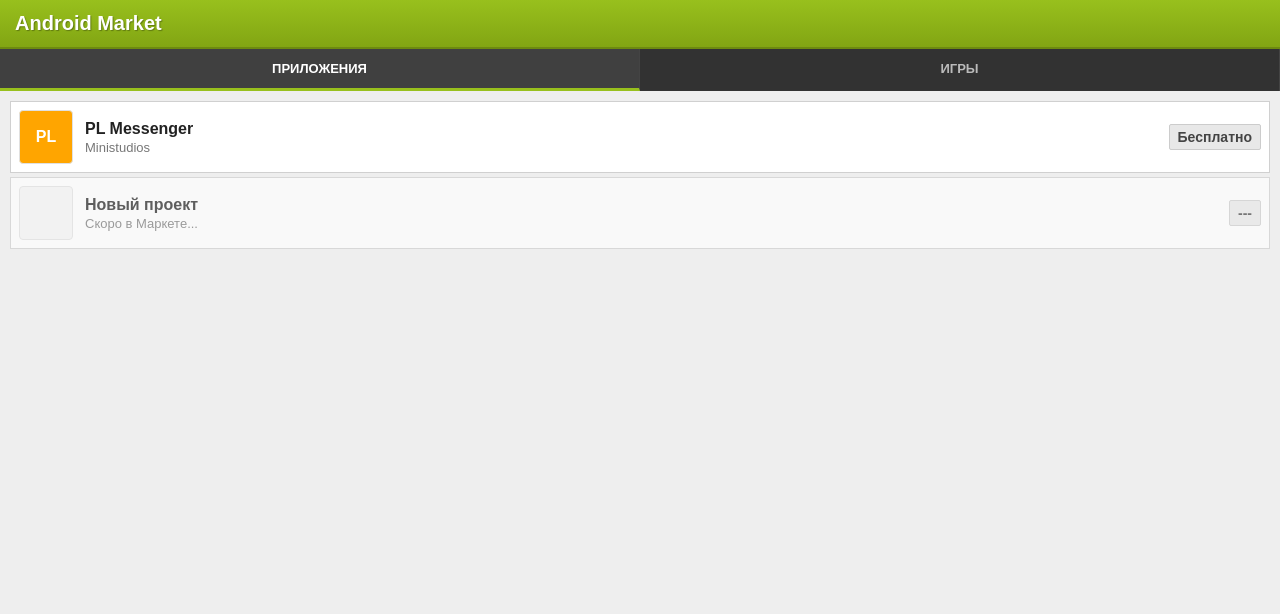
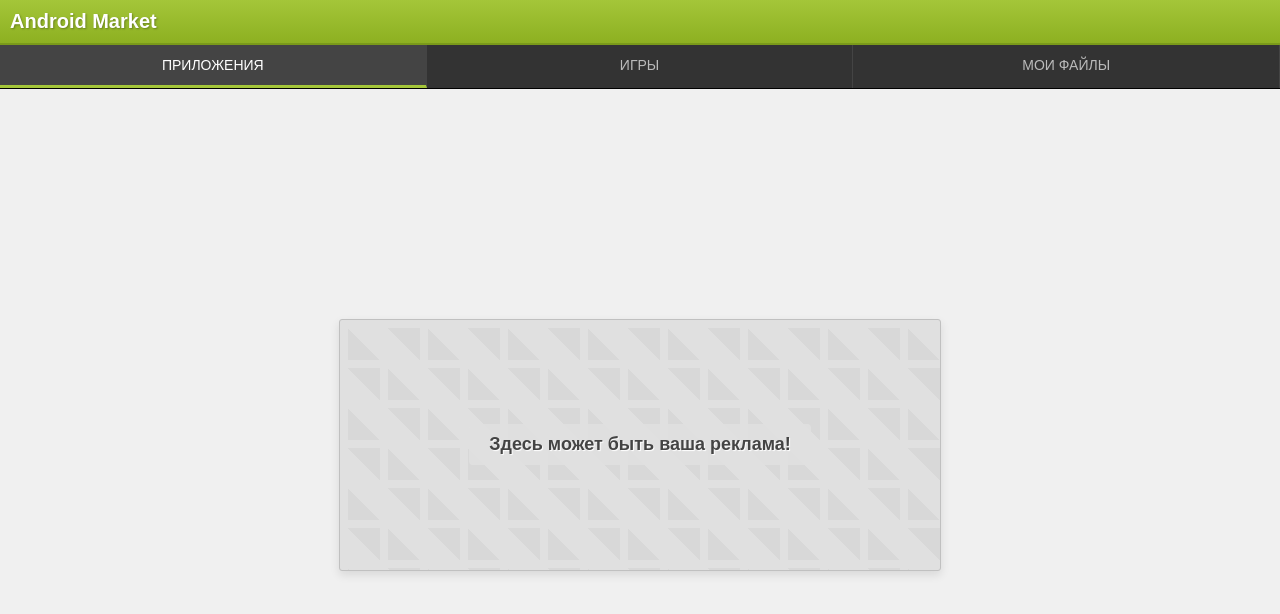
Before and after one commit to nedohaker95-bot/ministudios.github.io, a plain HTML site: page index.html in a window 1280 px wide. Drawn offline with Linux system fonts and the light colour scheme.

Commit message:
Update index.html

```diff
--- a/index.html
+++ b/index.html
@@ -3,36 +3,43 @@
 <head>
     <meta charset="UTF-8">
     <meta name="viewport" content="width=device-width, initial-scale=1.0">
-    <title>Android Market</title>
+    <title>Android Market 2012</title>
     <style>
-        /* Ретро-стиль Android Market 2.3.6 */
+        /* Стиль в духе 2012 года */
         body {
-            background-color: #eeeeee;
+            background-color: #f0f0f0;
             font-family: Arial, sans-serif;
             margin: 0;
             padding: 0;
+            height: 100vh;
+            display: flex;
+            flex-direction: column;
         }
 
-        /* Верхняя плашка */
+        /* Верхняя зеленая панель */
         header {
-            background: linear-gradient(to bottom, #98c01d 0%, #82a513 100%);
+            background: linear-gradient(to bottom, #a4c639, #8db021);
             color: white;
-            padding: 12px 15px;
+            padding: 10px;
             display: flex;
             align-items: center;
-            border-bottom: 2px solid #6d8a10;
+            border-bottom: 2px solid #7a9a1a;
+            box-shadow: 0 2px 5px rgba(0,0,0,0.1);
+            flex-shrink: 0;
         }
 
-        .logo-text {
+        .market-logo {
+            font-weight: bold;
             font-size: 20px;
-            font-weight: bold;
-            text-shadow: 1px 1px 1px rgba(0,0,0,0.3);
+            text-shadow: 1px 1px 2px rgba(0,0,0,0.3);
         }
 
-        /* Навигация */
+        /* Тёмная панель вкладок */
         nav {
-            background: #323232;
+            background: #333;
             display: flex;
+            border-bottom: 1px solid #000;
+            flex-shrink: 0;
         }
 
         nav div {
@@ -40,97 +47,73 @@
             text-align: center;
             padding: 12px 0;
             color: #bbbbbb;
-            font-size: 13px;
-            font-weight: bold;
+            font-size: 14px;
             text-transform: uppercase;
+            border-right: 1px solid #444;
             cursor: pointer;
-            border-right: 1px solid #444;
         }
 
         nav div.active {
             color: white;
-            background: #404040;
-            border-bottom: 3px solid #98c01d;
+            background: #444;
+            border-bottom: 3px solid #a4c639;
         }
 
-        /* Контент */
-        .app-list {
-            padding: 10px;
+        /* Центральная часть с рекламой */
+        .market-content {
+            flex-grow: 1;
+            display: flex;
+            justify-content: center;
+            align-items: center;
+            padding: 20px;
         }
 
-        .app-item {
-            background: white;
-            border: 1px solid #d0d0d0;
-            margin-bottom: 4px;
+        /* Рекламный баннер (Генерация картинки) */
+        .ad-banner {
+            width: 100%;
+            max-width: 600px;
+            height: 250px;
+            border: 1px solid #c0c0c0;
+            border-radius: 3px;
+            background-color: #e0e0e0;
+            background-image:
+                linear-gradient(to right, #e0e0e0 10%, transparent 10%, transparent 50%, #e0e0e0 50%, #e0e0e0 60%, transparent 60%, transparent 100%),
+                linear-gradient(to bottom, #e0e0e0 10%, transparent 10%, transparent 50%, #e0e0e0 50%, #e0e0e0 60%, transparent 60%, transparent 100%),
+                linear-gradient(45deg, #e0e0e0 25%, #d8d8d8 25%, #d8d8d8 50%, #e0e0e0 50%, #e0e0e0 75%, #d8d8d8 75%, #d8d8d8 100%);
+            background-size: 80px 80px;
             display: flex;
-            padding: 8px;
+            justify-content: center;
             align-items: center;
+            color: #444;
+            font-size: 18px;
+            font-weight: bold;
+            text-shadow: 1px 1px 1px white;
+            box-shadow: 0 4px 10px rgba(0,0,0,0.1);
         }
 
-        .app-icon {
-            width: 52px;
-            height: 52px;
-            background: #f5f5f5;
-            border: 1px solid #e0e0e0;
-            margin-right: 12px;
+        .ad-banner span {
+            background-color: rgba(224, 224, 224, 0.9);
+            padding: 10px 20px;
             border-radius: 4px;
         }
 
-        .app-details {
-            flex-grow: 1;
-        }
-
-        .app-name {
-            font-weight: bold;
-            font-size: 16px;
-            color: #222;
-            margin-bottom: 2px;
-        }
-
-        .app-sub {
-            color: #777;
-            font-size: 13px;
-        }
-
-        .price-tag {
-            background: #e8e8e8;
-            border: 1px solid #cccccc;
-            padding: 4px 8px;
-            font-size: 14px;
-            font-weight: bold;
-            color: #444;
-            border-radius: 2px;
-        }
     </style>
 </head>
 <body>
 
 <header>
-    <div class="logo-text">Android Market</div>
+    <div class="market-logo">Android Market</div>
 </header>
 
 <nav>
     <div class="active">Приложения</div>
     <div>Игры</div>
+    <div>Мои файлы</div>
 </nav>
 
-<div class="app-list">
-    <div class="app-item">
-        <div class="app-icon" style="background: #ffa500; display: flex; align-items: center; justify-content: center; color: white; font-weight: bold;">PL</div>
-        <div class="app-details">
-            <div class="app-name">PL Messenger</div>
-            <div class="app-sub">Ministudios</div>
-        </div>
-        <div class="price-tag">Бесплатно</div>
-    </div>
-
-    <div class="app-item" style="opacity: 0.7;">
-        <div class="app-icon"></div>
-        <div class="app-details">
-            <div class="app-name">Новый проект</div>
-            <div class="app-sub">Скоро в Маркете...</div>
-        </div>
-        <div class="price-tag">---</div>
+<div class="market-content">
+    <div class="ad-banner">
+        <span>Здесь может быть ваша реклама!</span>
     </div>
 </div>
 
```
